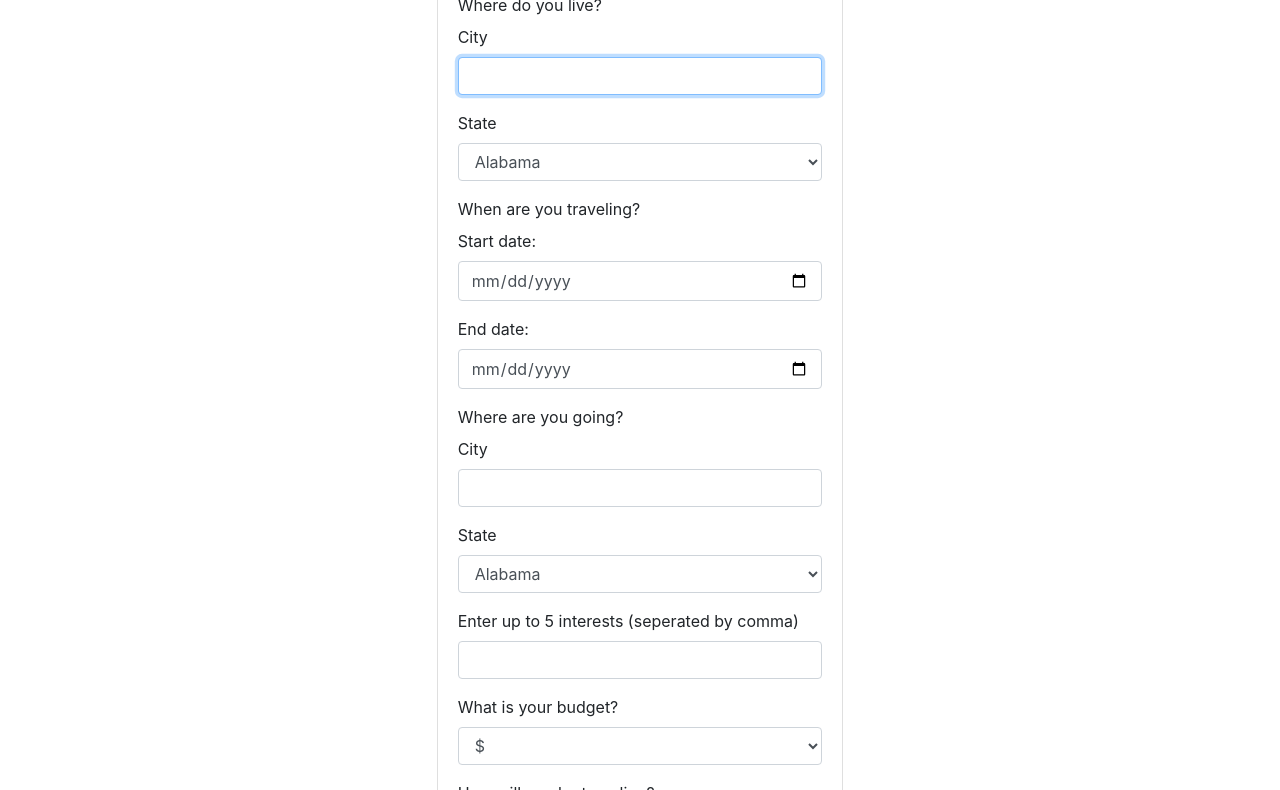
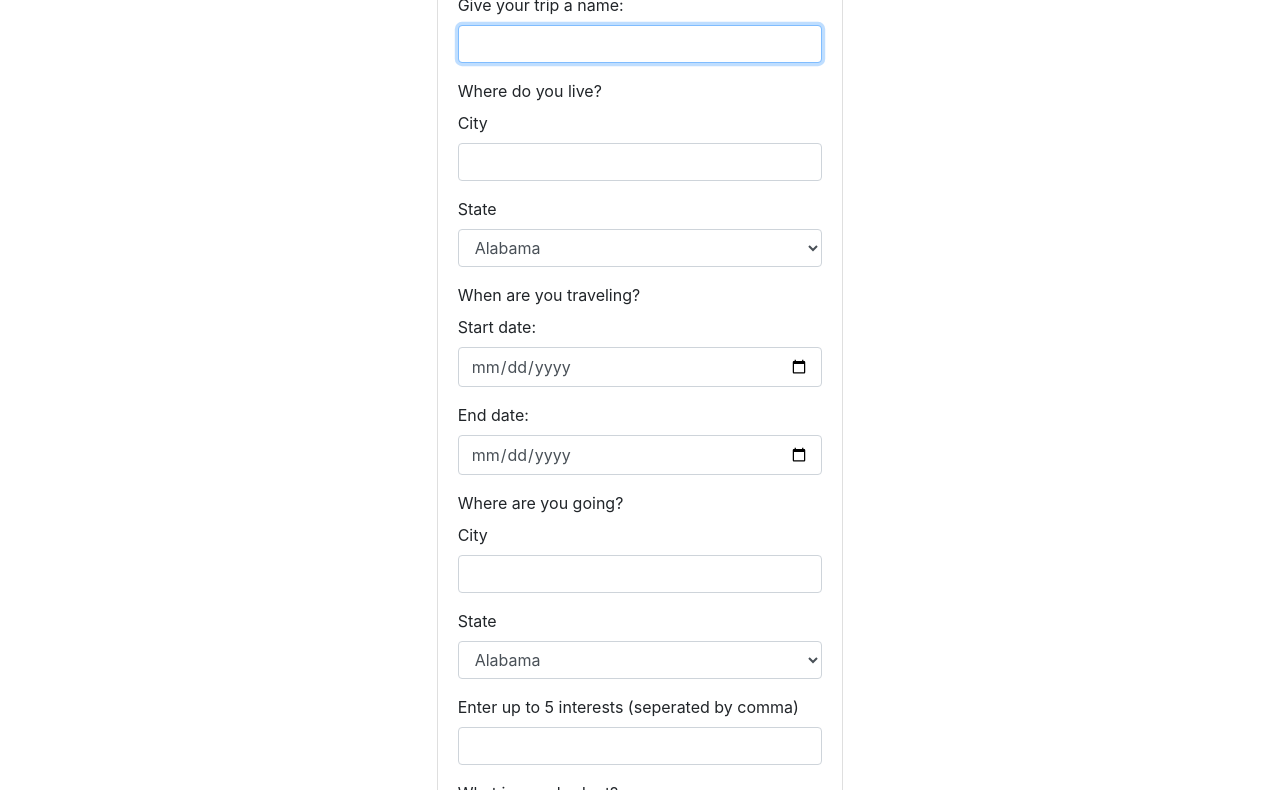
Before and after one commit to stlefebvre/TravelGroupProject, a plain HTML site: page newTrip.html in a window 1280 px wide. Shown: the part 223-1013 px from the top of the page. Drawn offline with nearby package versions, Linux system fonts and the light colour scheme.

Commit message:
adding back trip name

```diff
--- a/newTrip.html
+++ b/newTrip.html
@@ -73,6 +73,11 @@
                             <h4>Start Your Journey</h4>
                         </div>
                         <form id="create-account-form">
+                            <div class="form-group">
+                                <label for="trip-name" class="form-label">Give your trip a name:</label>
+                                <br/>
+                                <input type="text" class="form-control" name="trip-name" id="trip-name" autofocus spellcheck="true">
+                            </div>
                             <div class="form-group">
                                 <label for="" class="form-label">Where do you live?</label>
                                 <br/>
```
